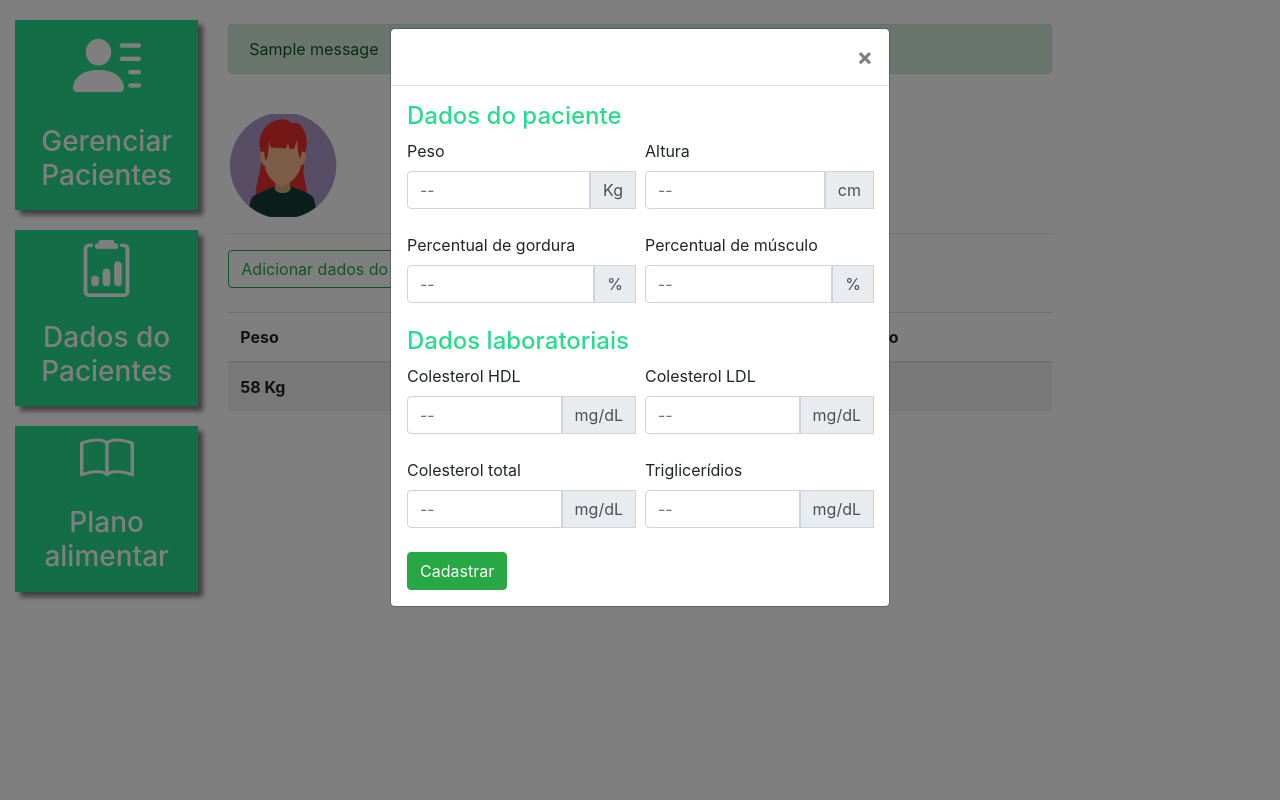
After one commit to rogeriodelphi/sisnutrilab, a Django app: template plataforma/templates/dados_paciente.html in a window 1280 px wide, after a click on "Adicionar dados do paciente". The commit adds this page. Run offline with Django 4.2, Linux system fonts and the light colour scheme; the template is opened without the code that fills it: values that come from a table or form of the project are taken from there, others are empty; tables that the repository leaves empty hold one stand-in row (values such as "Sample post"); one stand-in notice (Sample message) is shown.

Commit message:
Listando dados de um paciente

```diff
--- /dev/null
+++ b/plataforma/templates/dados_paciente.html
@@ -0,0 +1,188 @@
+{% extends 'base_plataforma.html' %}
+
+{% load static %}
+
+{% block 'plataforma' %}
+    {% if messages %}
+        <br>
+        {% for message in messages %}
+            <div class="alert {{message.tags}}">
+                {{message}}
+            </div>
+        {% endfor %}
+    {% endif %}
+    <br>
+    <div class="row">
+        <div class="col-md-3">
+            <img src="{% static 'plataforma/img/perfil1.png' %}">
+        </div>
+        <div class="col-md-3 dados descricao">
+            <h4>{{ paciente.nome }}</h4>
+            <h6>{{ paciente.idade }} anos</h6>
+        </div>
+    </div>
+    <hr>
+    <button type="button" class="btn btn-outline-success" data-toggle="modal" data-target="#modal">
+        Adicionar dados do paciente
+    </button>
+    <br>
+    <br>
+    <table class="table table-striped">
+        <thead>
+            <tr>
+            <th scope="col">Peso</th>
+            <th scope="col">Altura</th>
+            <th scope="col">% gordura</th>
+            <th scope="col">% músculo</th>
+            </tr>
+        </thead>
+        <tbody>
+            <tr>
+                <th scope="row">58 Kg</th>
+                <td>173 cm</td>
+                <td>19%</td>
+                <td>25%</td>
+            </tr>
+
+        </tbody>
+    </table>
+
+<div class="modal fade" id="modal" tabindex="-1" role="dialog" aria-labelledby="exampleModalLabel" aria-hidden="true">
+        <div class="modal-dialog" role="document">
+            <div class="modal-content">
+                <div class="modal-header">
+
+                    <button type="button" class="close" data-dismiss="modal" aria-label="Close">
+                        <span aria-hidden="true">&times;</span>
+                    </button>
+                </div>
+
+                <div class="modal-body">
+                    <form action="{% url 'dados_paciente' paciente.id %}" method="POST">
+                        {% csrf_token %}
+                        <h4 class="titulo">Dados do paciente</h4>
+                        <div class="form-row">
+                            <div class='col-md'>
+
+                                    <label for="validationServerUsername">Peso</label>
+                                    <div class="input-group">
+                                        <input type="number" class="form-control" placeholder="--" name="peso">
+                                        <div class="input-group-prepend">
+                                            <span class="input-group-text" id="inputGroupPrepend3">Kg</span>
+                                        </div>
+                                    </div>
+
+                            </div>
+
+                            <div class='col-md'>
+
+                                    <label for="validationServerUsername">Altura</label>
+                                    <div class="input-group">
+                                        <input type="number" class="form-control" placeholder="--" name="altura">
+                                        <div class="input-group-prepend">
+                                            <span class="input-group-text" id="inputGroupPrepend3">cm</span>
+                                        </div>
+                                    </div>
+
+                            </div>
+
+
+                        </div>
+                        <br>
+                        <div class="form-row">
+                            <div class='col-md'>
+
+                                    <label for="validationServerUsername">Percentual de gordura</label>
+                                    <div class="input-group">
+                                        <input type="number" class="form-control" placeholder="--" name="gordura">
+                                        <div class="input-group-prepend">
+                                            <span class="input-group-text" id="inputGroupPrepend3">%</span>
+                                        </div>
+                                    </div>
+
+                            </div>
+
+                            <div class='col-md'>
+
+                                    <label for="validationServerUsername">Percentual de músculo</label>
+                                    <div class="input-group">
+                                        <input type="number" class="form-control" placeholder="--" name="musculo">
+                                        <div class="input-group-prepend">
+                                            <span class="input-group-text" id="inputGroupPrepend3">%</span>
+                                        </div>
+                                    </div>
+
+                            </div>
+
+
+                        </div>
+                        <br>
+                        <h4 class="titulo">Dados laboratoriais</h4>
+                        <div class="form-row">
+                            <div class='col-md'>
+
+                                    <label for="validationServerUsername">Colesterol HDL</label>
+                                    <div class="input-group">
+                                        <input type="number" class="form-control" placeholder="--" name="hdl">
+                                        <div class="input-group-prepend">
+                                            <span class="input-group-text" id="inputGroupPrepend3">mg/dL</span>
+                                        </div>
+                                    </div>
+
+                            </div>
+
+                            <div class='col-md'>
+
+                                    <label for="validationServerUsername">Colesterol LDL</label>
+                                    <div class="input-group">
+                                        <input type="number" class="form-control" placeholder="--" name="ldl">
+                                        <div class="input-group-prepend">
+                                            <span class="input-group-text" id="inputGroupPrepend3">mg/dL</span>
+                                        </div>
+                                    </div>
+
+                            </div>
+
+
+                        </div>
+                        <br>
+                        <div class="form-row">
+                            <div class='col-md'>
+
+                                    <label for="validationServerUsername">Colesterol total</label>
+                                    <div class="input-group">
+                                        <input type="number" class="form-control" placeholder="--" name="ctotal">
+                                        <div class="input-group-prepend">
+                                            <span class="input-group-text" id="inputGroupPrepend3">mg/dL</span>
+                                        </div>
+                                    </div>
+
+                            </div>
+
+                            <div class='col-md'>
+
+                                    <label for="validationServerUsername">Triglicerídios</label>
+                                    <div class="input-group">
+                                        <input type="number" class="form-control" placeholder="--" name="triglicerídios">
+                                        <div class="input-group-prepend">
+                                            <span class="input-group-text" id="inputGroupPrepend3">mg/dL</span>
+                                        </div>
+                                    </div>
+
+                            </div>
+
+
+                        </div>
+
+                        <br>
+
+                        <input type="submit" value="Cadastrar" class="btn btn-success">
+
+                    </form>
+                </div>
+
+            </div>
+        </div>
+    </div>
+
+{% endblock%}
--- a/plataforma/urls.py
+++ b/plataforma/urls.py
@@ -4,4 +4,6 @@ from . import views
 
 urlpatterns = [
     path('pacientes/', views.pacientes, name='pacientes'),
+    path('dados_paciente/', views.dados_paciente_listar, name="dados_paciente_listar"),
+    path('dados_paciente/<str:id>/', views.dados_paciente, name="dados_paciente"),
 ]
--- a/templates/base_plataforma.html
+++ b/templates/base_plataforma.html
@@ -20,7 +20,7 @@
                   </div>
                 </a>
 
-                <a href="#" class="link-lateral">
+                <a href="{% url 'dados_paciente_listar' %}" class="link-lateral">
                   <div class="card-lateral">
                       <img src="{% static 'plataforma/img/dados_paciente.png' %}">
                       <br>
```
Also changed, not shown: plataforma/templates/dados_paciente_listar.html (added, +37 -0 lines), plataforma/views.py (+30 -1 lines), templates/base.html (renamed from plataforma/templates/base.html).
